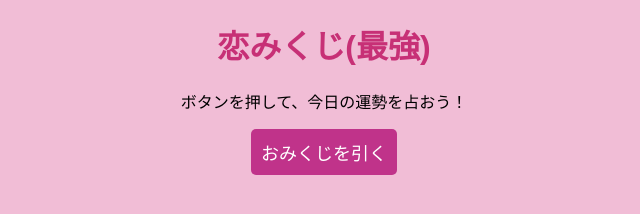
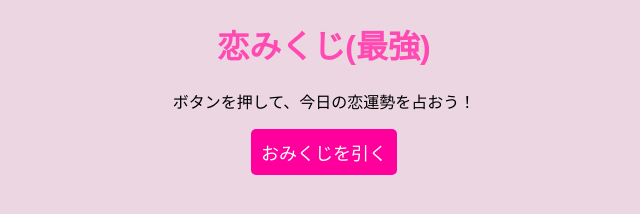
Before and after one commit to hsha24031-yamashita/koimikuji, a plain HTML site: page index.html in a window 1280 px wide. Shown: the whole page, without its empty margins (316-956 px from the left). Drawn offline with Linux system fonts and the light colour scheme.

Commit message:
背景や文字の色を変更

```diff
--- a/index.html
+++ b/index.html
@@ -7,7 +7,7 @@
    </head>
    <body>
      <h1>恋みくじ(最強)</h1>
-     <p>ボタンを押して、今日の運勢を占おう！</p>
+     <p>ボタンを押して、今日の恋運勢を占おう！</p>
      <button id="omikuji-bt"> おみくじを引く</button>
      <div id="result" class="result">
 
--- a/style.css
+++ b/style.css
@@ -1,17 +1,17 @@
 body{
     text-align: center;
-    background-color: rgb(241, 189, 214);
+    background-color: rgb(236, 214, 225);
     font-family:"Arial" ,sans-serif;
 }
 
 h1{
-    color: rgb(199, 48, 118);
+    color: rgb(255, 73, 179);
 }
 
 button{
     padding: 10px;
     font-size: 18px;
-    background-color: rgb(192, 51, 138);
+    background-color: rgb(255, 0, 157);
     color: rgb(255, 255, 255);
     border: none;
     border-radius: 5px;
@@ -19,7 +19,7 @@ button{
 }
 
 button:hover{
-    background-color: rgba(97, 32, 83, 0.521);
+    background-color: rgba(247, 247, 247, 0.521);
 }
 
 .result{
```
